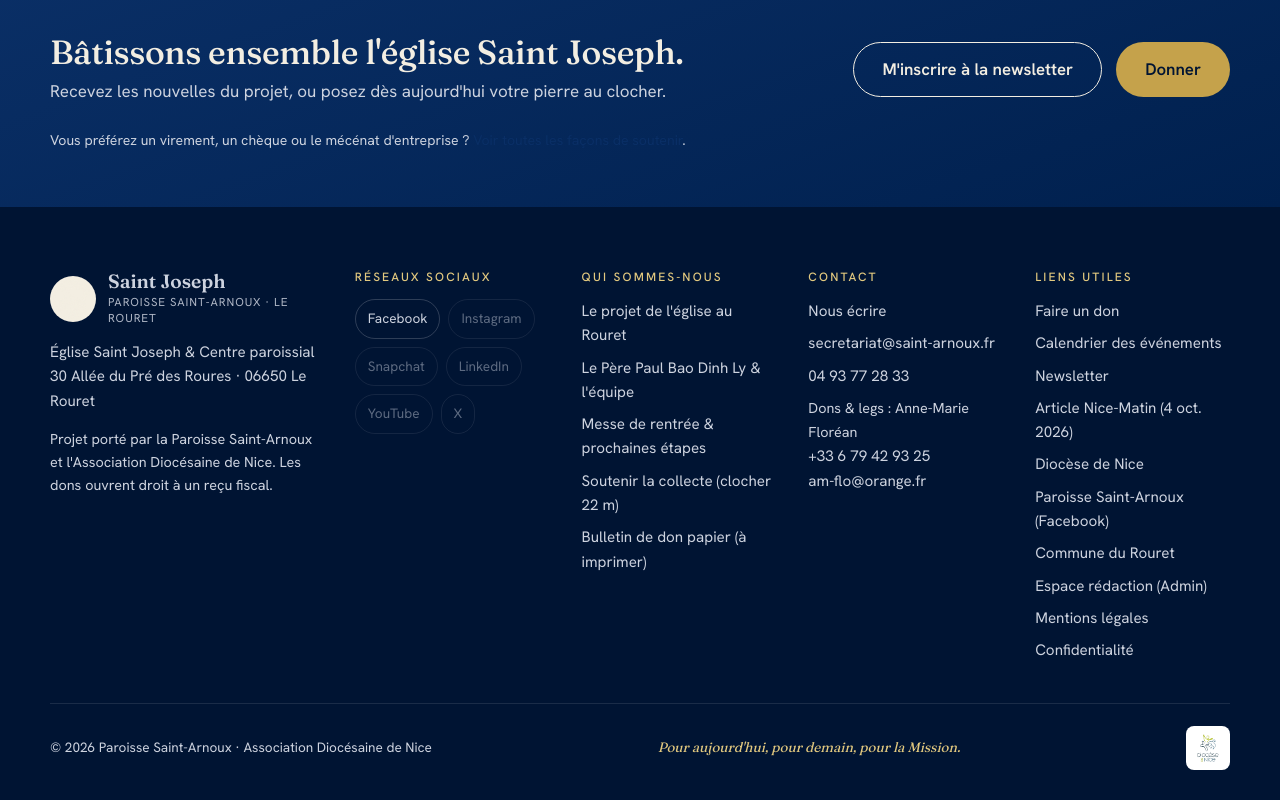
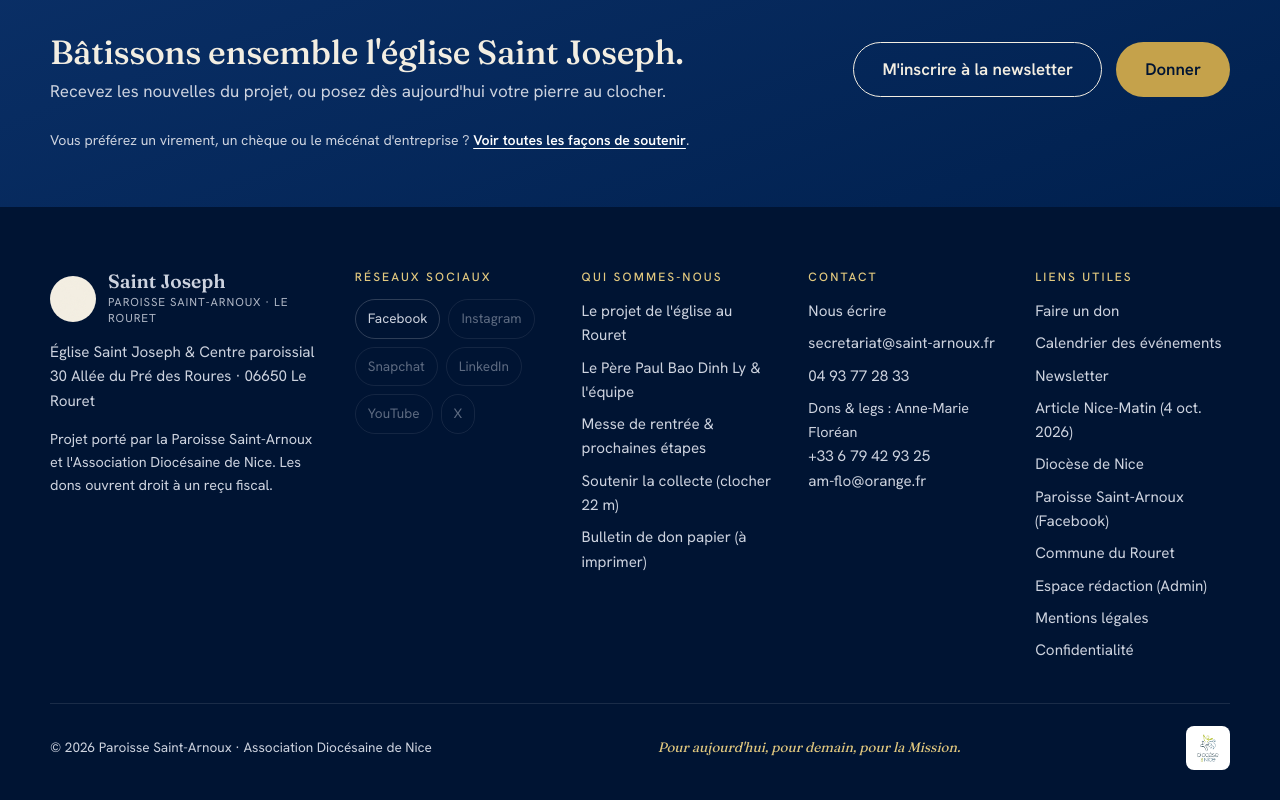
Before and after one commit to mgenin12/saint-joseph-sjo2, a Next.js app: page / in a window 1280 px wide. Shown: the part 8360-9160 px from the top of the page. Built offline with nearby package versions, Linux system fonts and the light colour scheme; no server answers.

Commit message:
Make Voir toutes les façons de soutenir link white in .cta-band__alt

```diff
--- a/styles/globals.css
+++ b/styles/globals.css
@@ -2559,6 +2559,14 @@ body {
   font-size: 0.88rem;
   color: var(--cream-dim);
 }
+.cta-band__alt a {
+  color: #ffffff;
+  font-weight: 600;
+  text-decoration: underline;
+}
+.cta-band__alt a:hover {
+  color: var(--gold-soft);
+}
 
 .footer {
   background: var(--navy-900);
```
